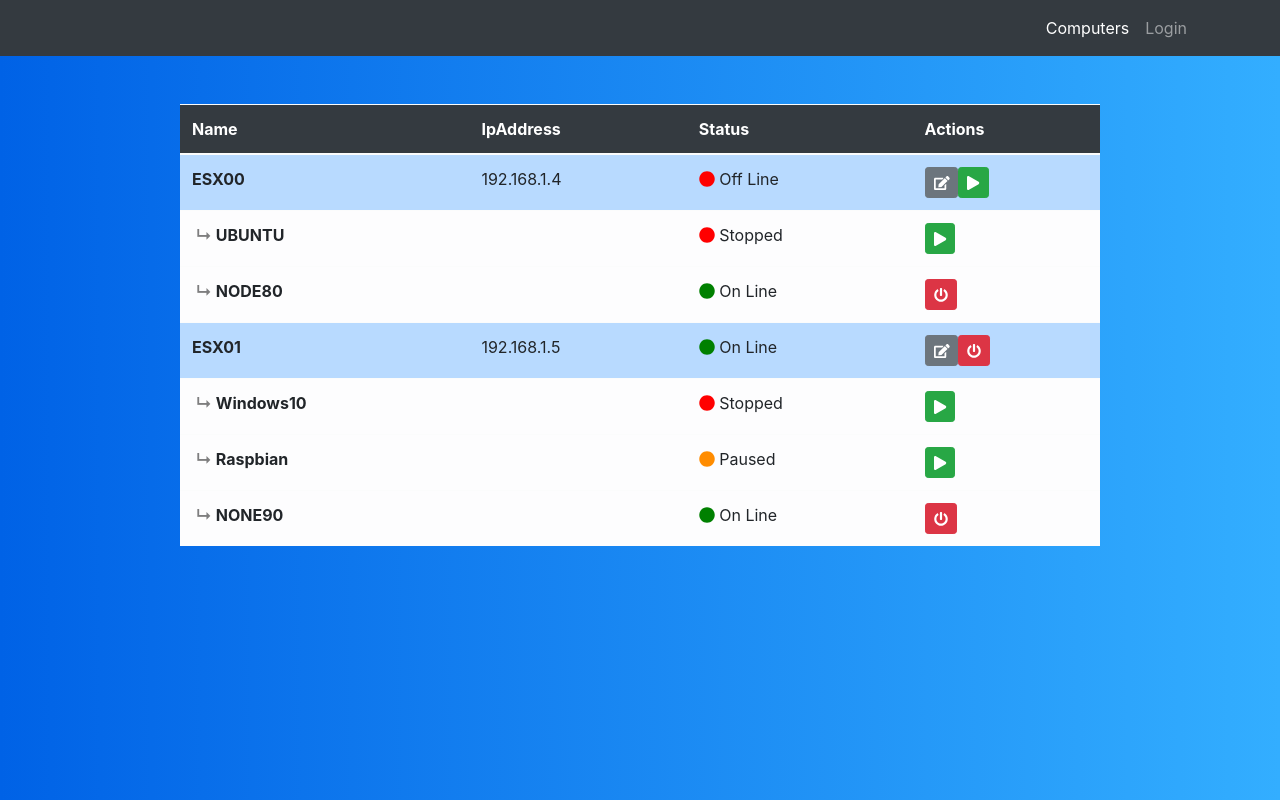
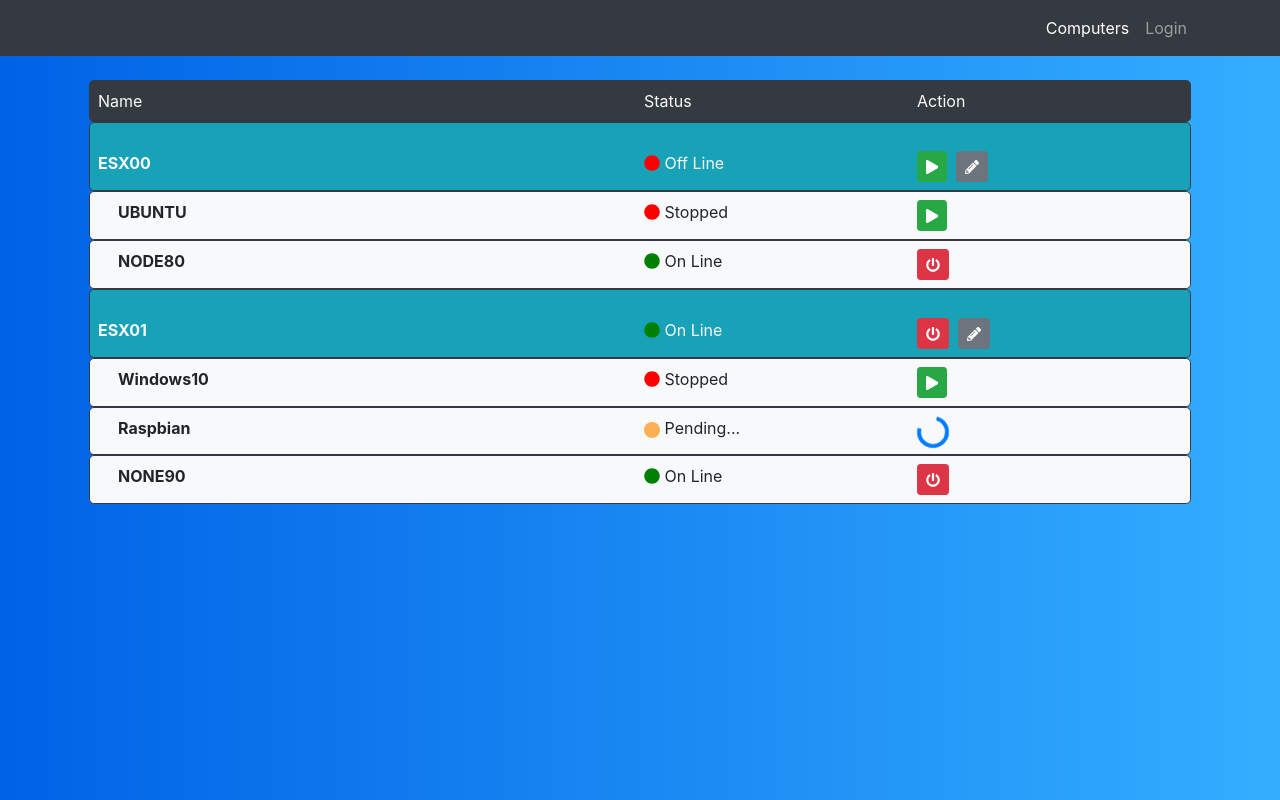
Before and after one commit to alfonsocatanzaro/go-wol-esx, a React (Create React App) app in the folder ui/: page /computers in a window 1280 px wide. Built offline with nearby package versions, Linux system fonts and the light colour scheme.

Commit message:
div instead of table

```diff
--- a/ui/src/components/ActionButtons.tsx
+++ b/ui/src/components/ActionButtons.tsx
@@ -1,4 +1,9 @@
-import { faPlay, faPowerOff, faPause, faEdit } from '@fortawesome/free-solid-svg-icons';
+import {
+  faPlay as playIcon,
+  faPowerOff as powerOffIcon,
+  faPause as pauseIcon,
+  faPencilAlt as editIcon
+} from '@fortawesome/free-solid-svg-icons';
 import { FontAwesomeIcon } from '@fortawesome/react-fontawesome';
 import React from 'react';
 import { Status, CommandAction } from '../models/Computer';
@@ -14,30 +19,31 @@
   const edit = (canEdit && status !== 'PENDING') ?
     (<button
       className="btn btn-secondary btn-sm"
-      onClick={() => actionFn('EDIT')}><FontAwesomeIcon icon={faEdit} /></button>) :
+      onClick={() => actionFn('EDIT')}>
+      <FontAwesomeIcon icon={editIcon} /></button>) :
     null;
 
   const start =
     (status === 'PAUSED' || status === 'OFFLINE' || status === 'STOPPED') ?
       (<button
         className="btn btn-success btn-sm"
-        onClick={() => actionFn('POWERON')}
-      ><FontAwesomeIcon icon={faPlay} /></button>) :
+        onClick={() => actionFn('POWERON')}>
+        <FontAwesomeIcon icon={playIcon} /></button>) :
       null;
 
   const stop =
     (status === 'ONLINE' || status === 'RUNNING') ?
       (<button
         className="btn btn-danger btn-sm"
-        onClick={() => actionFn('SHUTDOWN')}
-      ><FontAwesomeIcon icon={faPowerOff} /></button>) :
+        onClick={() => actionFn('SHUTDOWN')}>
+        <FontAwesomeIcon icon={powerOffIcon} /></button>) :
       null;
 
   const pause = (status === 'RUNNING') ?
     (<button
       className="btn btn-warning btn-sm"
-      onClick={() => actionFn('SUSPEND')}
-    ><FontAwesomeIcon icon={faPause} /></button>) :
+      onClick={() => actionFn('SUSPEND')}>
+      <FontAwesomeIcon icon={pauseIcon} /></button>) :
     null;
 
   const spinner = (status === 'PENDING') ?
@@ -48,6 +54,6 @@
     </div >) :
     null;
 
-  return (<>{edit}{start}{pause}{stop}{spinner}</>)
+  return (<>{start}{pause}{stop}{spinner}&nbsp;&nbsp;{edit}</>)
 
 }
--- a/ui/src/components/ComputerRow.tsx
+++ b/ui/src/components/ComputerRow.tsx
@@ -25,30 +25,44 @@
 
     return children.map((child, index) => {
       return (
-        <tr key={((computer.ID * 100) + index + 1).toString()}>
-          <th scope="row">&nbsp;<span className="text-black-50">↳</span>&nbsp;{child.Name}</th>
-          <td>{child.IPAddress}</td>
-          <td><StatusIndicator status={child.Status} /></td>
-          <td><ActionButtons
-            status={child.Status}
-            canEdit={false}
-            actionFn={(action) => actionFn(action, computer, child)} /></td>
-        </tr>
+        <div
+          className="row border border-dark bg-light text-black p-1 rounded-lg ml-1 mr-1"
+          key={((computer.ID * 100) + index + 1).toString()}>
+          <div className="col-6 p-1 pl-4">
+            <span className="font-weight-bold">{child.Name}</span>
+          </div>
+          <div className="col-3 p-1">
+            <StatusIndicator status={child.Status} />
+          </div>
+          <div className="col-3 p-1" >
+            <ActionButtons
+              status={child.Status}
+              canEdit={false}
+              actionFn={(action) => actionFn(action, computer, child)} /></div>
+        </div>
       )
     })
   }
 
   return (<>
-    <tr key={(computer.ID * 100).toString()} className="table-primary">
-      <th scope="row">{computer.Name} </th>
-      <td>{computer.IPAddress}</td>
-      <td><StatusIndicator status={computer.Status} /></td>
-      <td><ActionButtons
-        status={computer.Status}
-        canEdit={true}
-        actionFn={(action) => actionFn(action, computer)}
-      /></td>
-    </tr>
+    <div
+      className="row row border border-dark bg-info text-light p-1 pt-4 rounded-lg ml-1 mr-1"
+      key={(computer.ID * 100).toString()} >
+      <div className="col-6 p-1">
+        <span className="font-weight-bold">{computer.Name}</span>
+      </div>
+      <div className="col-3 p-1">
+        <StatusIndicator status={computer.Status} />
+      </div>
+      <div className="col-3 p-1">
+        <ActionButtons
+          status={computer.Status}
+          canEdit={true}
+          actionFn={(action) => actionFn(action, computer)}
+        />
+      </div>
+    </div>
     {child(computer.Child, computer)}
+
   </>)
 }
--- a/ui/src/pages/Computers.tsx
+++ b/ui/src/pages/Computers.tsx
@@ -8,7 +8,6 @@
   {
     "ID": 1,
     "Name": "ESX00",
-    "IPAddress": "192.168.1.4",
     "Status": "OFFLINE",
     "Child": [
       {
@@ -26,7 +25,6 @@
   {
     "ID": 2,
     "Name": "ESX01",
-    "IPAddress": "192.168.1.5",
     "Status": "ONLINE",
     "Child": [
       {
@@ -37,7 +35,7 @@
       {
         "ID": 9,
         "Name": "Raspbian",
-        "Status": "PAUSED"
+        "Status": "PENDING"
       },
       {
         "ID": 3,
@@ -59,19 +57,12 @@
 
 
   return (
-    <div className="row">
-      <div className="col-1"></div>
-      <div className="col-10">
-        <table className="table table-light mt-5">
-          <thead className="table-dark">
-            <tr>
-              <th scope="col">Name</th>
-              <th scope="col">IpAddress</th>
-              <th scope="col">Status</th>
-              <th scope="col">Actions</th>
-            </tr>
-          </thead>
-          <tbody>
+    <>
+      <div className="row border border-dark bg-dark text-light p-1 mt-4 rounded-lg ml-1 mr-1">
+        <div className="col-6 p-1 ">Name</div>
+        <div className="col-3 p-1">Status</div>
+        <div className="col-3 p-1">Action</div>
+      </div>
       {computers.map((v, i) => {
         return (
           <ComputerRow
@@ -80,10 +71,7 @@
             commandHandler={(arg) => commandHandler(arg)} />
         )
       })}
-          </tbody>
-        </table>
-      </div>
-    </div>)
+    </>)
 }
 
 export default Computers
```
Also changed, not shown: ui/src/models/Computer.ts (+17 -1 lines). Lines whose indentation alone changed are shown as unchanged.
